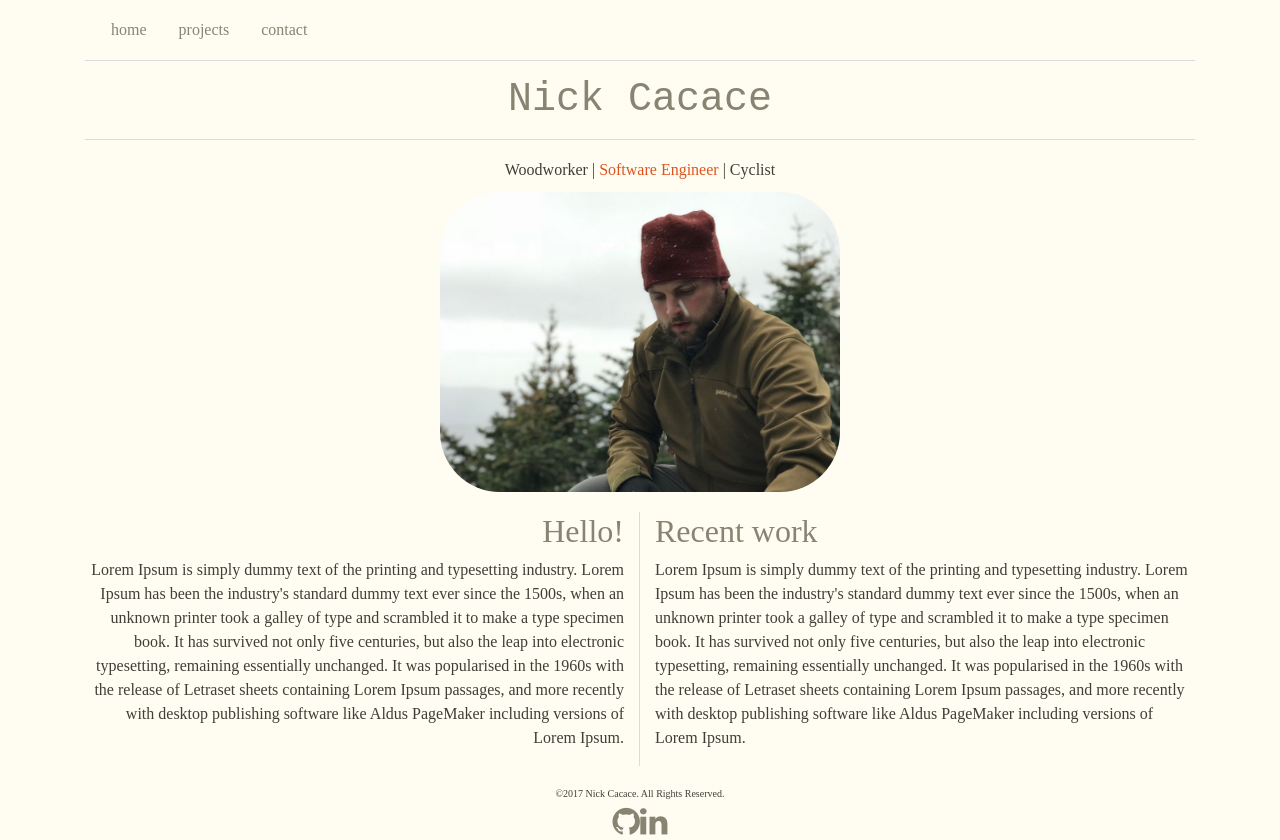
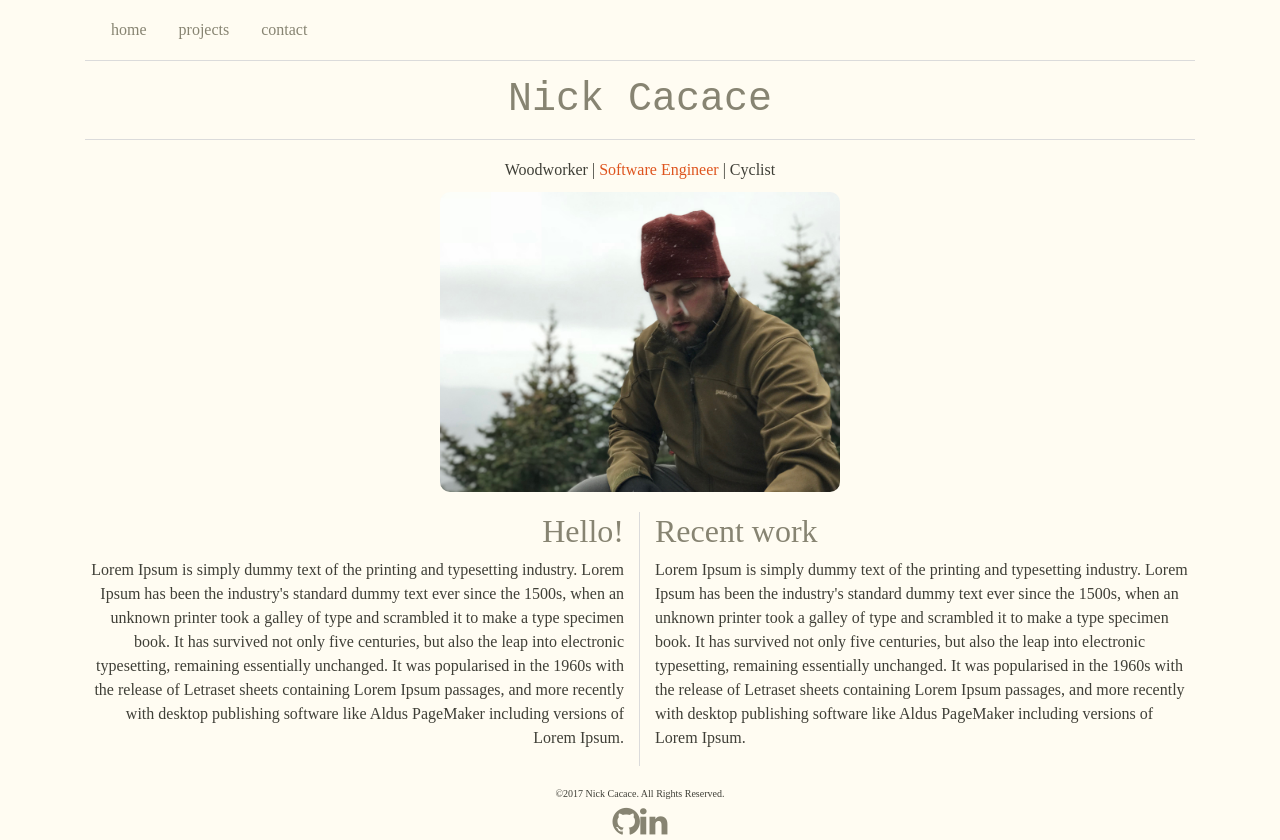
Before and after one commit to BearAlliance/nickcacace.com, an Angular app: page /home in a window 1280 px wide. Built offline with nearby package versions, Linux system fonts and the light colour scheme.

Commit message:
fix: use a smaller border radius for home picture

```diff
--- a/src/app/home/home.component.scss
+++ b/src/app/home/home.component.scss
@@ -5,7 +5,7 @@
   margin-bottom: 20px;
 
   img {
-    border-radius: 60px;
+    border-radius: 10px;
     max-height:300px;
   }
 }
```
